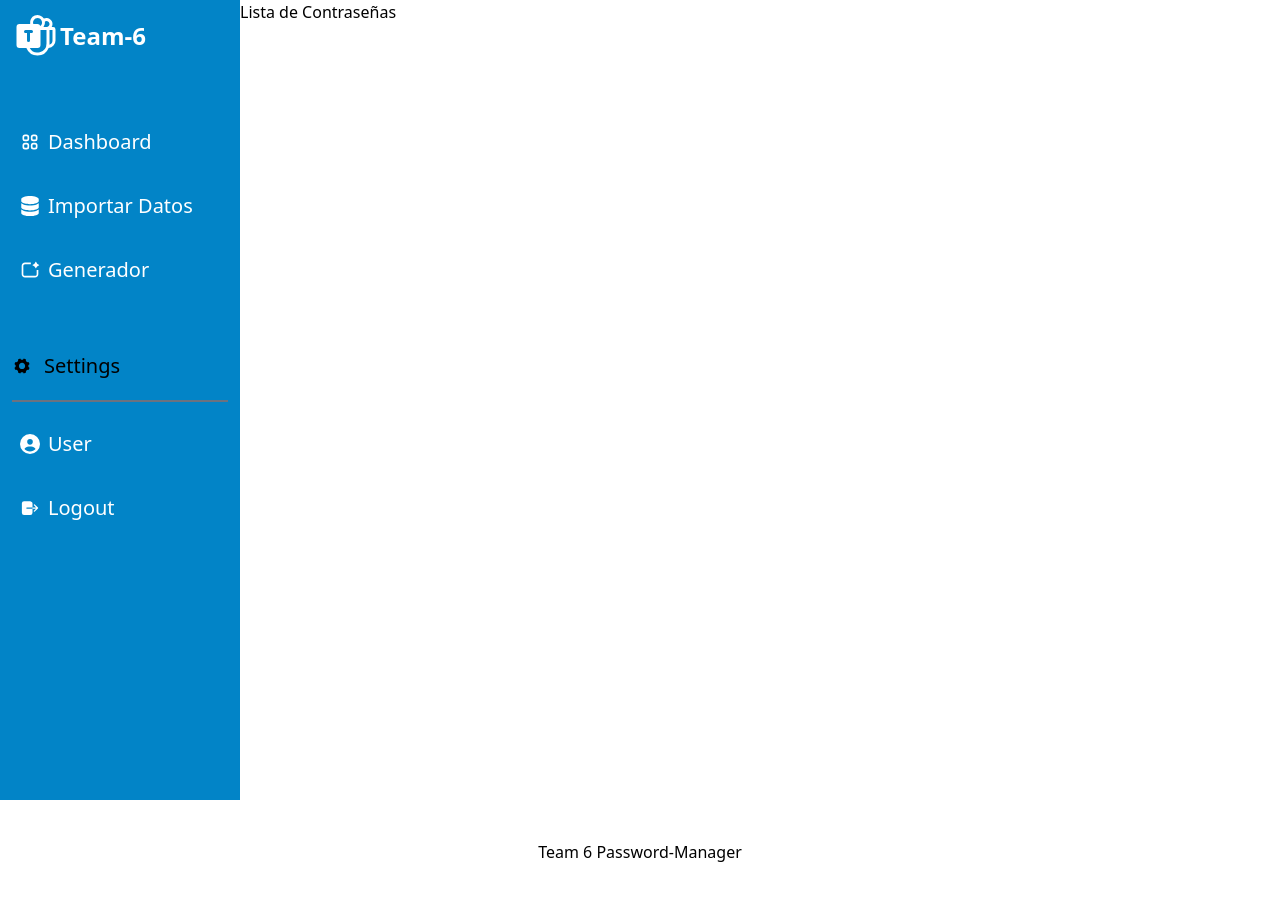
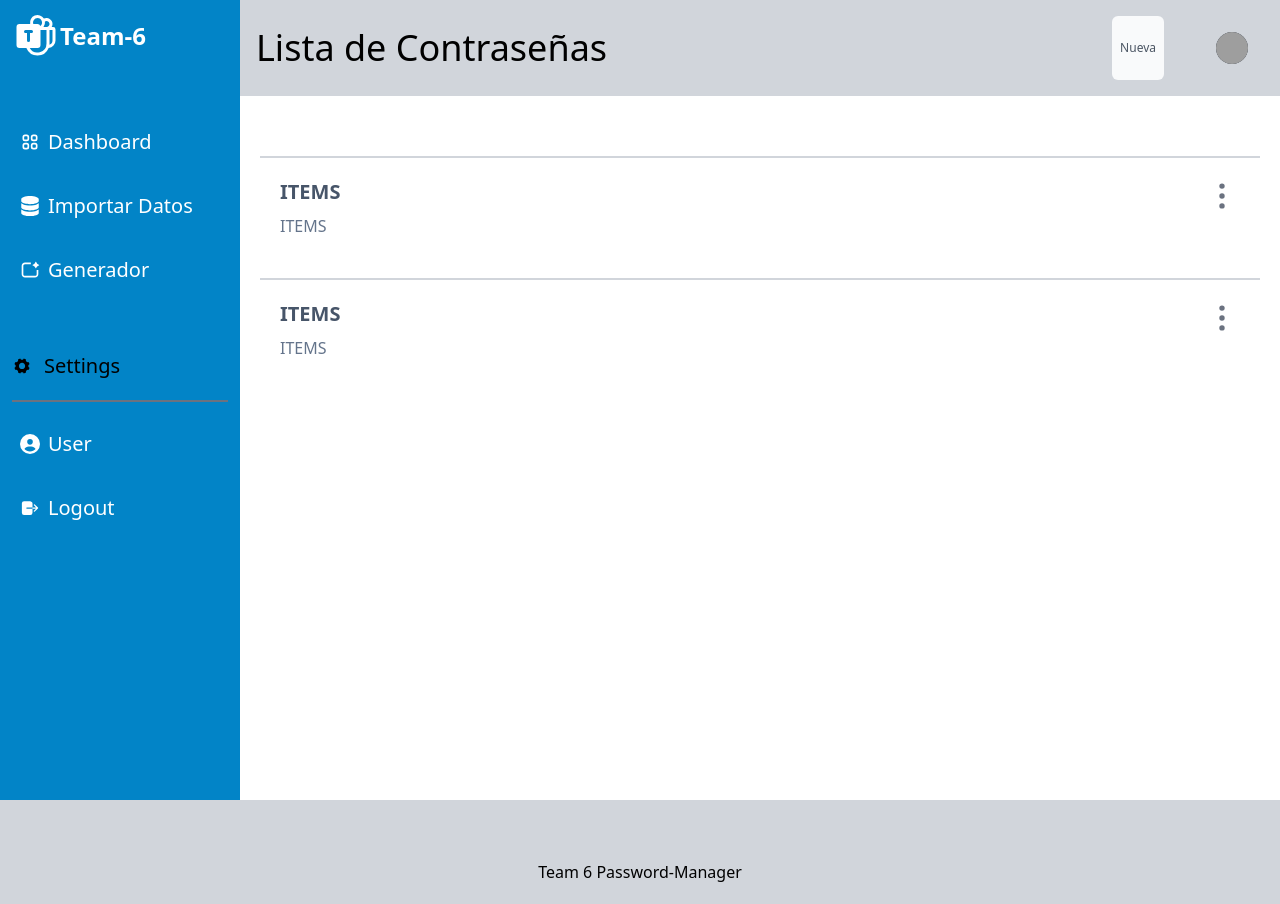
Before and after one commit to kyolkl/Front-end-Devathon, a React (Vite) app: page /dashboard in a window 1280 px wide. Before the commit the page ends 864 px from the top, so only its background shows below. Built offline with nearby package versions, Linux system fonts and the light colour scheme; grey boxes are pictures that could not be loaded.

Commit message:
add logo and dashboard

```diff
--- a/package.json
+++ b/package.json
@@ -10,6 +10,8 @@
     "preview": "vite preview"
   },
   "dependencies": {
+    "@headlessui/react": "^1.7.19",
+    "@heroicons/react": "^2.1.3",
     "@tanstack/react-query": "5.29.2",
     "axios": "1.6.8",
     "react": "18.2.0",
--- /dev/null
+++ b/src/components/dashboard/CardPassword.tsx
@@ -0,0 +1,72 @@
+import { Menu, Transition } from "@headlessui/react";
+import { EllipsisVerticalIcon } from "@heroicons/react/20/solid";
+import { Fragment } from "react/jsx-runtime";
+
+interface IProps {
+  item: {
+    web: string;
+    email: string;
+    password: string;
+  };
+}
+
+function CardPassword({ item }: IProps) {
+  console.log(item);
+  return (
+    <li className="p-5  border-slate-800 flex justify-between gap-3 border-t-gray-300 border-t-2">
+      <div className="flex flex-col gap-y-2">
+        <button className="text-xl font-bold text-slate-600 text-left">
+          ITEMS
+        </button>
+        <p className="text-slate-500">ITEMS</p>
+      </div>
+      <div className="flex shrink-0  gap-x-6">
+        <Menu as="div" className="relative flex-none">
+          <Menu.Button className="-m-2.5 block p-2.5 text-gray-500 hover:text-gray-900">
+            <span className="sr-only">opciones</span>
+            <EllipsisVerticalIcon className="h-9 w-9" aria-hidden="true" />
+          </Menu.Button>
+          <Transition
+            as={Fragment}
+            enter="transition ease-out duration-100"
+            enterFrom="transform opacity-0 scale-95"
+            enterTo="transform opacity-100 scale-100"
+            leave="transition ease-in duration-75"
+            leaveFrom="transform opacity-100 scale-100"
+            leaveTo="transform opacity-0 scale-95"
+          >
+            <Menu.Items className="absolute right-0 z-10 mt-2 w-56 origin-top-right rounded-md bg-white py-2 shadow-lg ring-1 ring-gray-900/5 focus:outline-none">
+              <Menu.Item>
+                <button
+                  type="button"
+                  className="block px-3 py-1 text-sm leading-6 text-gray-900"
+                >
+                  Ver Tarea
+                </button>
+              </Menu.Item>
+              <Menu.Item>
+                <button
+                  type="button"
+                  className="block px-3 py-1 text-sm leading-6 text-gray-900"
+                >
+                  Editar Tarea
+                </button>
+              </Menu.Item>
+
+              <Menu.Item>
+                <button
+                  type="button"
+                  className="block px-3 py-1 text-sm leading-6 text-red-500"
+                >
+                  Eliminar Tarea
+                </button>
+              </Menu.Item>
+            </Menu.Items>
+          </Transition>
+        </Menu>
+      </div>
+    </li>
+  );
+}
+
+export default CardPassword;
--- a/src/components/dashboard/Dashboard.tsx
+++ b/src/components/dashboard/Dashboard.tsx
@@ -14,7 +14,7 @@ function Sidebar() {
           })}
         </section>
         <div className="mt-10 ">
-          <div className="flex flex-row items-center gap-3 py-5 text-xl border-b-gray-500 border-b-2">
+          <div className="flex flex-row items-center gap-3 py-5 text-xl border-b-gray-500 border-b-2 ">
             <IoIosSettings />
             <span>Settings</span>
           </div>
--- /dev/null
+++ b/src/components/dashboard/Grabatar.tsx
@@ -0,0 +1,82 @@
+import { Fragment } from "react";
+import { Disclosure, Menu, Transition } from "@headlessui/react";
+import { Bars3Icon, BellIcon, XMarkIcon } from "@heroicons/react/24/outline";
+
+const user = {
+  name: "Tom Cook",
+  email: "tom@example.com",
+  imageUrl:
+    "https://images.unsplash.com/photo-1472099645785-5658abf4ff4e?ixlib=rb-1.2.1&ixid=eyJhcHBfaWQiOjEyMDd9&auto=format&fit=facearea&facepad=2&w=256&h=256&q=80",
+};
+
+const userNavigation = [
+  { name: "Your Profile", href: "#" },
+  { name: "Settings", href: "#" },
+  { name: "Sign out", href: "#" },
+];
+
+function classNames(...classes) {
+  return classes.filter(Boolean).join(" ");
+}
+
+export default function Grabatar() {
+  return (
+    <>
+      <div className="min-h-full">
+        <Disclosure as="nav">
+          {() => (
+            <>
+              <div className="mx-auto max-w-7xl px-4">
+                <div className="flex h-16 items-center justify-between">
+                  <div className="ml-4 flex items-center md:ml-6">
+                    {/* Profile dropdown */}
+                    <Menu as="div" className="relative ml-3">
+                      <div>
+                        <Menu.Button className="relative flex max-w-xs items-center rounded-full bg-gray-800 text-sm focus:outline-none focus:ring-2 focus:ring-white focus:ring-offset-2 focus:ring-offset-gray-800">
+                          <span className="absolute -inset-1.5" />
+                          <span className="sr-only">Open user menu</span>
+                          <img
+                            className="h-8 w-8 rounded-full"
+                            src={user.imageUrl}
+                            alt=""
+                          />
+                        </Menu.Button>
+                      </div>
+                      <Transition
+                        as={Fragment}
+                        enter="transition ease-out duration-100"
+                        enterFrom="transform opacity-0 scale-95"
+                        enterTo="transform opacity-100 scale-100"
+                        leave="transition ease-in duration-75"
+                        leaveFrom="transform opacity-100 scale-100"
+                        leaveTo="transform opacity-0 scale-95"
+                      >
+                        <Menu.Items className="absolute right-0 z-10 mt-2 w-48 origin-top-right rounded-md bg-white py-1 shadow-lg ring-1 ring-black ring-opacity-5 focus:outline-none">
+                          {userNavigation.map((item) => (
+                            <Menu.Item key={item.name}>
+                              {({ active }) => (
+                                <a
+                                  href={item.href}
+                                  className={classNames(
+                                    active ? "bg-gray-100" : "",
+                                    "block px-4 py-2 text-sm text-gray-700"
+                                  )}
+                                >
+                                  {item.name}
+                                </a>
+                              )}
+                            </Menu.Item>
+                          ))}
+                        </Menu.Items>
+                      </Transition>
+                    </Menu>
+                  </div>
+                </div>
+              </div>
+            </>
+          )}
+        </Disclosure>
+      </div>
+    </>
+  );
+}
--- /dev/null
+++ b/src/components/dashboard/Header.tsx
@@ -0,0 +1,21 @@
+import Grabatar from "./Grabatar";
+
+function Header() {
+  return (
+    <div className="bg-gray-300 w-full ">
+      <div className=" w-full grid grid-cols-2 items-center justify-center p-4 ">
+        <h1 className="text-semibold sm:text-2xl xl:text-4xl">
+          Lista de Contraseñas
+        </h1>
+        <nav className="flex justify-end">
+          <span className="inline-flex items-center rounded-md bg-gray-50 px-2 text-xs font-medium text-gray-600">
+            Nueva
+          </span>
+          <Grabatar />
+        </nav>
+      </div>
+    </div>
+  );
+}
+
+export default Header;
--- a/src/components/dashboard/ListPassword.tsx
+++ b/src/components/dashboard/ListPassword.tsx
@@ -1,5 +1,27 @@
+import CardPassword from "./CardPassword";
+
+const listaPassword = [
+  {
+    key: "1",
+    web: "https://www.google.com",
+    email: "email@gmail.com",
+    password: "123456",
+  },
+  {
+    key: "1",
+    web: "https://www.google.com",
+    email: "email@gmail.com",
+    password: "123456",
+  },
+];
 function ListPassword() {
-  return <h1>Lista de Contraseñas</h1>;
+  return (
+    <ul className="w-full flex flex-col p-5 mt-10 gap-5">
+      {listaPassword.map((item) => {
+        return <CardPassword key={item.key} item={item} />;
+      })}
+    </ul>
+  );
 }
 
 export default ListPassword;
--- a/src/layouts/AppLayout.tsx
+++ b/src/layouts/AppLayout.tsx
@@ -3,10 +3,10 @@ import { Outlet } from "react-router-dom";
 function AppLayout() {
   return (
     <>
-      <main>
+      <main className=" ">
         <Outlet />
       </main>
-      <footer className="">
+      <footer className="bg-gray-300 p-5">
         <div className="text-center mt-10">Team 6 Password-Manager</div>
       </footer>
     </>
--- a/src/page/HomePage.tsx
+++ b/src/page/HomePage.tsx
@@ -1,11 +1,13 @@
 import Sidebar from "../components/dashboard/Dashboard";
+import Header from "../components/dashboard/Header";
 import ListPassword from "../components/dashboard/ListPassword";
 
 function HomePage() {
   return (
-    <div className="flex flex-row h-screen w-screen overflow-hidden">
+    <div className="flex flex-row h-screen w-screen snap-none overflow-hidden">
       <Sidebar />
-      <div>
+      <div className="w-full">
+        <Header />
         <ListPassword />
       </div>
     </div>
--- a/src/page/LoginPage.tsx
+++ b/src/page/LoginPage.tsx
@@ -5,6 +5,7 @@ import { getUser } from "../api/authUser";
 import { useEffect } from "react";
 import axios from "axios";
 import { Link } from "react-router-dom";
+import Logo from "../components/Logo";
 
 function LoginPage() {
   const initialValues: UserLoginForm = {
@@ -20,8 +21,8 @@ function LoginPage() {
   const handleLogin = (formData: UserLoginForm) => {};
   return (
     <div className="max-w-md w-full mx-auto shadow-sm border-gray-300 border rounded-lg bg-white">
-      <section className="bg-gray-300 p-10 text-center">
-        <h1 className="text-5xl font-black text-white">Iniciar session</h1>
+      <section className="bg-gray-300 p-10 text-center grid place-content-center">
+        <Logo />
       </section>
       <form
         onSubmit={handleSubmit(handleLogin)}
--- a/src/page/RegisterPage.tsx
+++ b/src/page/RegisterPage.tsx
@@ -4,6 +4,7 @@ import ErrorMessage from "../components/ErrorMessage";
 import { useMutation } from "@tanstack/react-query";
 import { createUser } from "../api/authUser";
 import { Link, useNavigate } from "react-router-dom";
+import Logo from "../components/Logo";
 
 export default function RegisterView() {
   const initialValues: UserRegisterForm = {
@@ -45,7 +46,9 @@ export default function RegisterView() {
     <>
       <div className="max-w-md w-full mx-auto shadow-sm border-gray-300 border rounded-lg bg-white">
         <section className="bg-gray-300 p-10 text-center">
-          <h1 className="text-5xl font-black text-white">Crear Cuenta</h1>
+          <h1 className="text-5xl font-black text-white grid place-content-center">
+            <Logo />
+          </h1>
           <p className="text-2xl font-light text-white mt-5">
             Llena el formulario para {""}
             <span className="font-bold"> crear tu cuenta</span>
```
Also changed, not shown: 1 other file (tests, documents, lock files or other folders).
